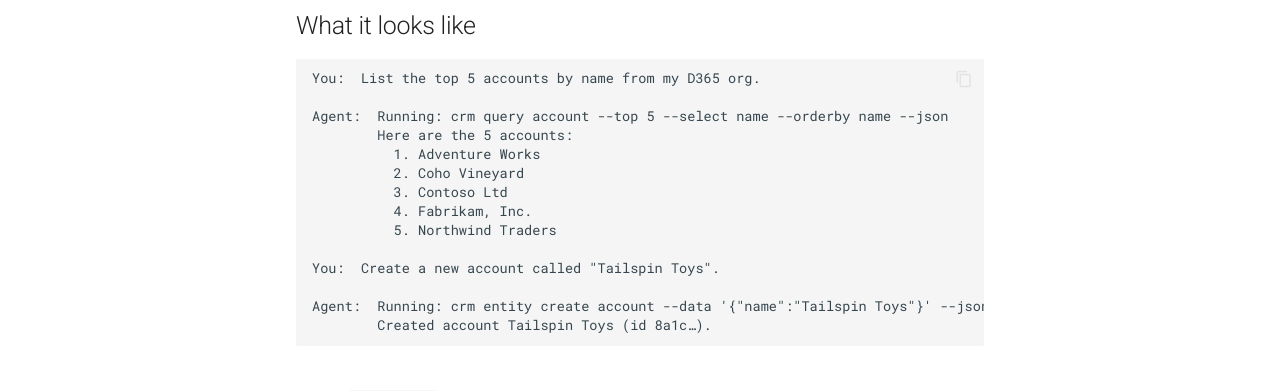
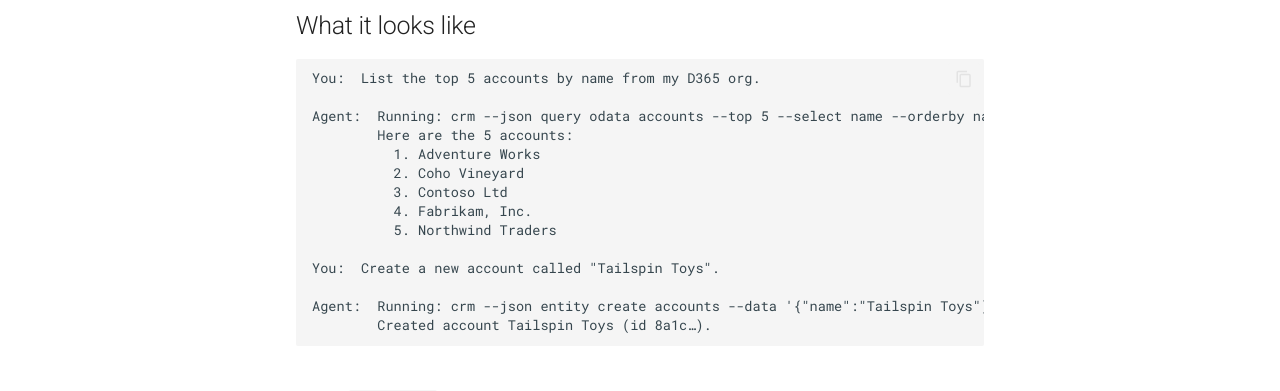
Before and after one commit to Gharib89/crm, an MkDocs documentation site: the page built from docs/getting-started/agent.md, in a window 1280 px wide and 1215 px high. Shown: the part 479-870 px from the top of the window. Built offline with MkDocs 1.6.1 and Material for MkDocs 9.7.7, drawn with Linux system fonts in a browser that asks for light colours; comment, search, counter and statistics services are not loaded.

Commit message:
docs: fix non-working CLI examples in quickstart/index/agent
`crm query account` → `crm query odata accounts`: query records go through
the `odata` subcommand with the entity-set name, not a bare entity under
`query`. Also move the trailing global `--json` before the command in the
connection/query/entity examples — a global option after the command exits 2
("'--json' is a global option; place it before the command").

Found via a full sweep of every doc command example against `crm --json
describe`; these were the only non-working examples.

Co-Authored-By: Claude Opus 4.8 (1M context) <noreply@anthropic.com>
Claude-Session: https://claude.ai/code/session_01BeGseMWy6mpQHyS35Wyw4v

````diff
--- a/docs/getting-started/agent.md
+++ b/docs/getting-started/agent.md
@@ -14,7 +14,7 @@ and reads the structured output — no copy-pasting GUIDs.
 ```text
 You:  List the top 5 accounts by name from my D365 org.
 
-Agent:  Running: crm query account --top 5 --select name --orderby name --json
+Agent:  Running: crm --json query odata accounts --top 5 --select name --orderby name
         Here are the 5 accounts:
           1. Adventure Works
           2. Coho Vineyard
@@ -24,7 +24,7 @@ Agent:  Running: crm query account --top 5 --select name --orderby name --json
 
 You:  Create a new account called "Tailspin Toys".
 
-Agent:  Running: crm entity create account --data '{"name":"Tailspin Toys"}' --json
+Agent:  Running: crm --json entity create accounts --data '{"name":"Tailspin Toys"}'
         Created account Tailspin Toys (id 8a1c…).
 ```
 
````
Also changed, not shown: docs/getting-started/quickstart.md (+1 -1 lines), docs/index.md (+1 -1 lines).
